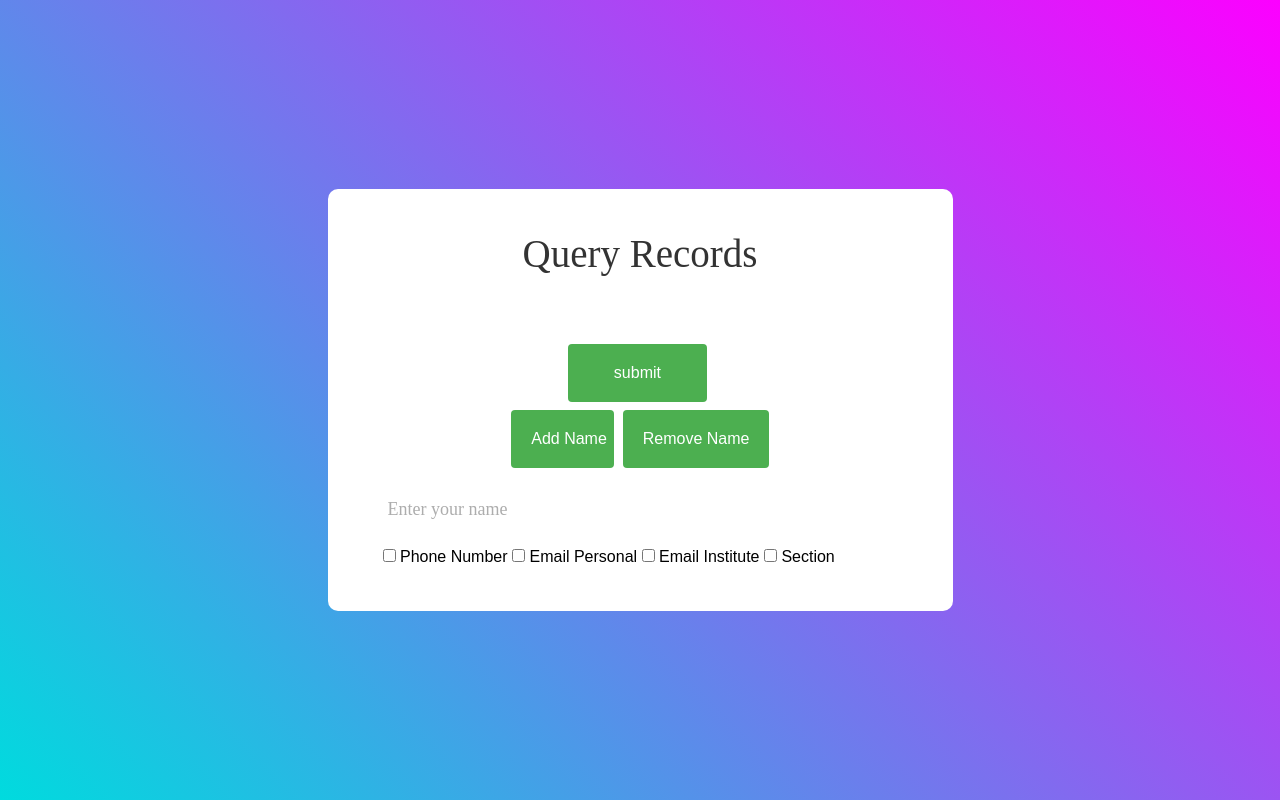
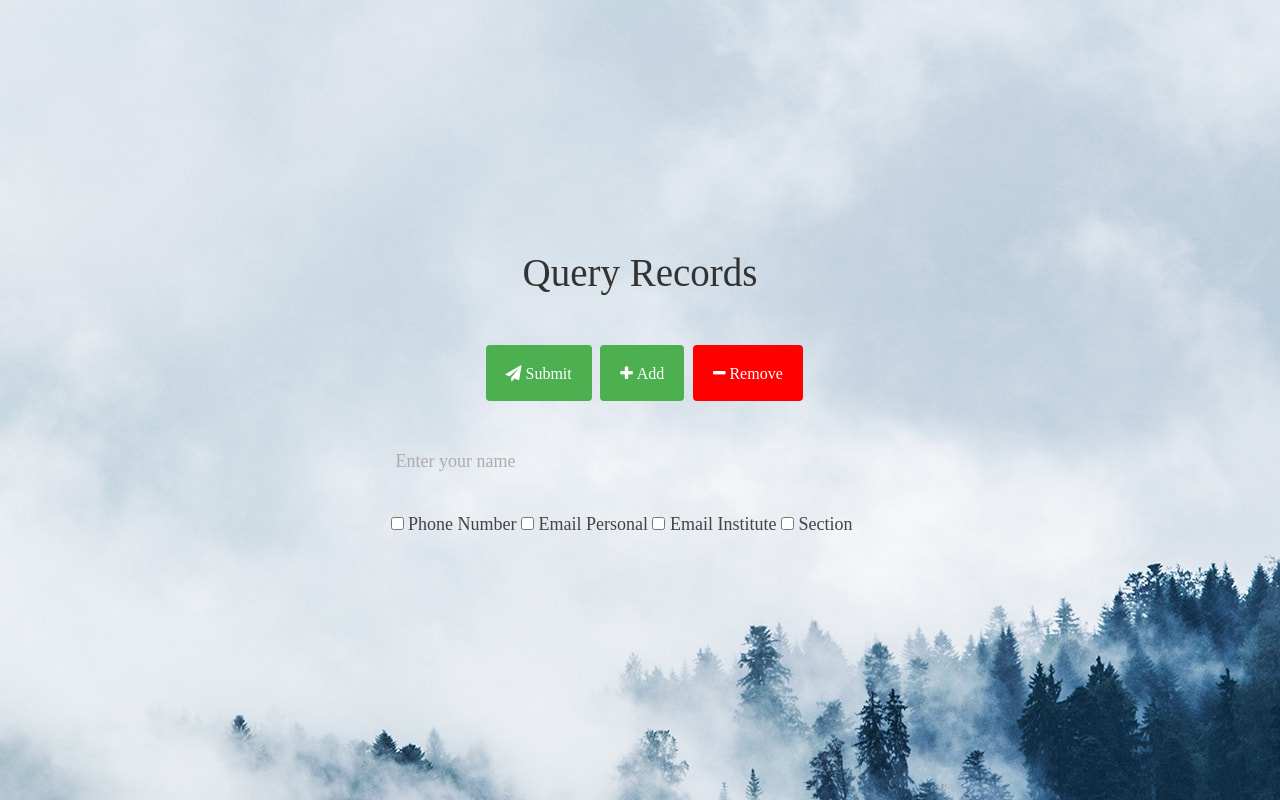
Before and after one commit to dak-x/CNS, a Flask app: page / in a window 1280 px wide. Run offline with Flask 2, Linux system fonts and the light colour scheme; parts of the project's set-up code (start-up, migrations or seed data) failed here and were passed over; some web fonts are replaced.

Commit message:
Add files via upload

```diff
--- a/static/main.css
+++ b/static/main.css
@@ -5,25 +5,7 @@
 /*//////////////////////////////////////////////////////////////////
 [ FONT ]*/
 
-@font-face {
-  font-family: Poppins-Regular;
-  src: url('../fonts/poppins/Poppins-Regular.ttf');
-}
 
-@font-face {
-  font-family: Poppins-Medium;
-  src: url('../fonts/poppins/Poppins-Medium.ttf');
-}
-
-@font-face {
-  font-family: Poppins-Bold;
-  src: url('../fonts/poppins/Poppins-Bold.ttf');
-}
-
-@font-face {
-  font-family: Poppins-SemiBold;
-  src: url('../fonts/poppins/Poppins-SemiBold.ttf');
-}
 
 
 
@@ -39,7 +21,6 @@
 
 body, html {
 	height: 100%;
-	font-family: Poppins-Regular, sans-serif;
 }
 
 /*---------------------------------------------*/
@@ -69,7 +50,6 @@ h1,h2,h3,h4,h5,h6 {
 }
 
 p {
-	font-family: Poppins-Regular;
 	font-size: 14px;
 	line-height: 1.7;
 	color: #666666;
@@ -157,19 +137,11 @@ iframe {
   justify-content: center;
   align-items: center;
   padding: 15px;
-  background: #a64bf4;
-  background: -webkit-linear-gradient(45deg, #00dbde, #fc00ff);
-  background: -o-linear-gradient(45deg, #00dbde, #fc00ff);
-  background: -moz-linear-gradient(45deg, #00dbde, #fc00ff);
-  background: linear-gradient(45deg, #00dbde, #fc00ff);
 
 }
 
 .wrap-contact100 {
   width: 500px;
-  background: #fff;
-  border-radius: 10px;
-  overflow: hidden;
   padding: 42px 55px 45px 55px;
 }
 
@@ -183,7 +155,6 @@ iframe {
 
 .contact100-form-title {
   display: block;
-  font-family: Poppins-Bold;
   font-size: 39px;
   color: #333333;
   line-height: 1.2;
@@ -205,7 +176,6 @@ iframe {
 }
 
 .label-input100 {
-  font-family: Poppins-Regular;
   font-size: 13px;
   color: #666666;
   line-height: 1.5;
--- a/templates/lol.html
+++ b/templates/lol.html
@@ -5,13 +5,16 @@
 
   <script src="https://ajax.googleapis.com/ajax/libs/jquery/3.5.1/jquery.min.js"></script>
 
+  <!-- Add icon library -->
+<link rel="stylesheet" href="https://cdnjs.cloudflare.com/ajax/libs/font-awesome/4.7.0/css/font-awesome.min.css">
+
   <style type="text/css">
-      div{
+
+div{
           padding:8px;
       }
 
-      .button {
-  background-color: #4CAF50; /* Green */
+  .button {
   border: none;
   color: white;
   padding: 20px;
@@ -24,6 +27,10 @@
   border-radius: 4px;
 }
 
+.plus{background-color: #4CAF50; /* Green */}
+.minus{background-color: red;}
+
+body{width: 100%;line-height:1.6;font-size:18px;color:#444;background-image:url('static/bg1.jpg')!important;}
 
   </style>
 
@@ -44,13 +51,13 @@
       var newTextBoxDiv = $(document.createElement('div'))
            .attr("id", 'TextBoxDiv' + counter);
 
-      newTextBoxDiv.after().html('<input type="text" placeholder="Enter your name" class="input100" name="textbox'
+      newTextBoxDiv.after().html('<input class="input100" type="text" placeholder="Enter your name" name="textbox'
             + counter +'" id="textbox'
-            + counter + ' value="" ><br><input type="checkbox" name="interest'
+            + counter +'" ><br><input type="checkbox" name="interest'
             +counter +'" value="phone_number"><label for="phone_number">Phone Number</label><input type="checkbox" name="interest'
             +counter +'" value="email_personal"><label for="email_personal">Email Personal</label><input type="checkbox" name="interest'
             +counter +'" value="email_institute"><label for="email_institute">Email Institute</label><input type="checkbox" name="interest'
-            +counter +'" value="section"><label for="section">Section</label><br>');
+            +counter +'" value="section"><label for="section">Section</label><br><br>');
 
 
 
@@ -94,20 +101,19 @@
 <body>
 
 
-	<div class="container-contact100">
-		<div class="wrap-contact100" style="width: 50%;height:50%;">
-			<form class="contact100-form" id="form" action="http://localhost:5000/result" method = "POST">
+	<div class="container-contact100" style="background-image:url('static/bg1.jpg')!important;">
+		<div class="wrap-contact100" style="width: 50%;height:50%;background-color: transparent!important;">
+      <form class="contact100-form" id="form" action="http://localhost:5000/result" method = "POST">
+        <input class="input100"type="hidden" name="number" value=1 id="number">
 				<span class="contact100-form-title">
 					Query Records
         </span>
-
-        <input class="input100"type="hidden" name="number" value=1 id="number"> <br>
-
-            <input class="button" type = "submit" value = "submit" id="submit" style="margin-left:36%; width:27%;"/><br>
-						<input type='button' class="button" value='Add Name' id='addButton' style="margin-left:25%; width:20%;">
-            <input type='button' class="button" value='Remove Name' id='removeButton'>
+            <input class="button plus fa fa-paper-plane" type = "submit" value = "&#xf1d8 Submit" id="submit" style="margin-left:20%;">
+						<input type='button' class="button plus fa fa-plus" value='&#xf067 Add' id='addButton'>
+            <input type='button' class="button minus fa fa-minus" value='&#xf068 Remove' id='removeButton'>
 
             <br><br>
+            <div id="TextBoxDiv1" style="width:100%;">
             <input class="input100" type="text" id='textbox1' name='textbox1' placeholder="Enter your name"><br>
             <input type="checkbox" name="interest1" value="phone_number">
             <label for="phone_number">Phone Number</label>
@@ -120,7 +126,7 @@
 
             <input type="checkbox" name="interest1" value="section">
             <label for="section">Section</label><br>
-
+            </div>
 
 
 			</form>
```
Also changed, not shown: templates/result.html (+50 -18 lines), static/bg1.jpg (added), static/bg2.jpg (added).
